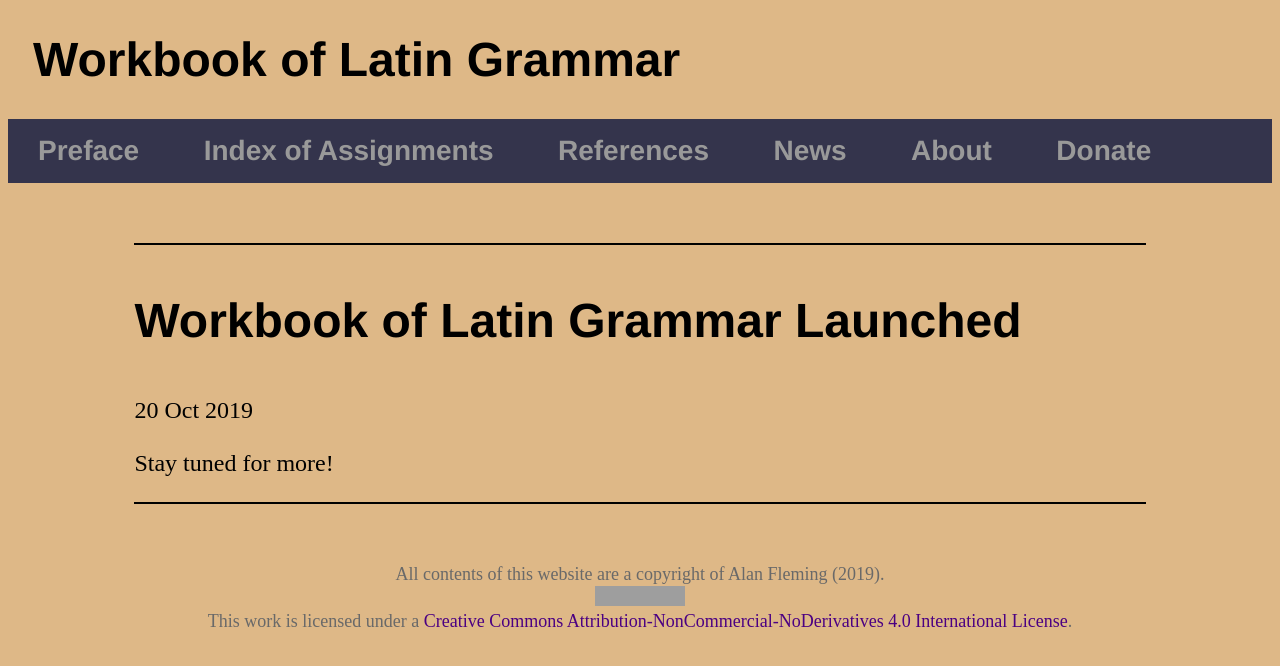
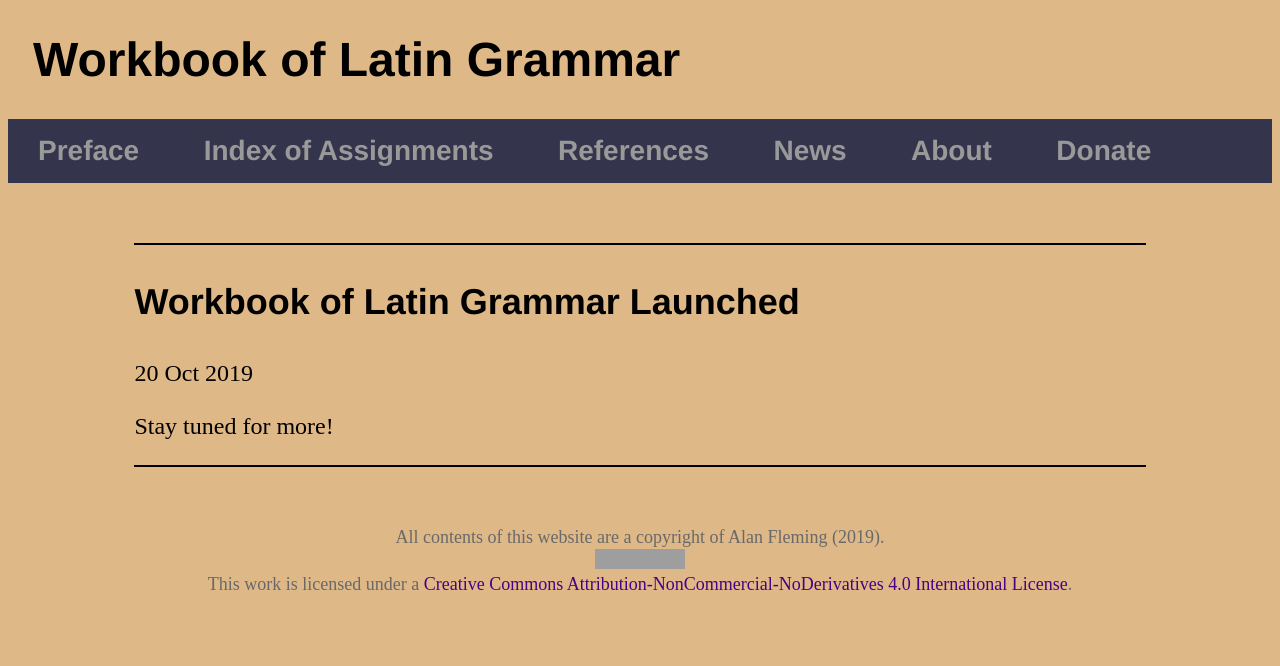
Before and after one commit to AlanCFleming82/AlanCFleming82.github.io, a Jekyll site: the page built from _posts/2019-11-10-latin-workbook-launched.md, in a window 1280 px wide. Shown: the top 666 px of the page. Built offline with Jekyll 4.4.1, drawn with Linux system fonts in a browser that asks for light colours; grey boxes are pictures that could not be loaded.

Commit message:
Update main.css

```diff
--- a/css/main.css
+++ b/css/main.css
@@ -119,7 +119,7 @@ main {
   }
 
   h3 {
-    font-size: 3em;
+    font-size: 2.25em;
 	font-family:'Helvetica', 'Arial', 'Sans-Serif';
 	}
 
```
